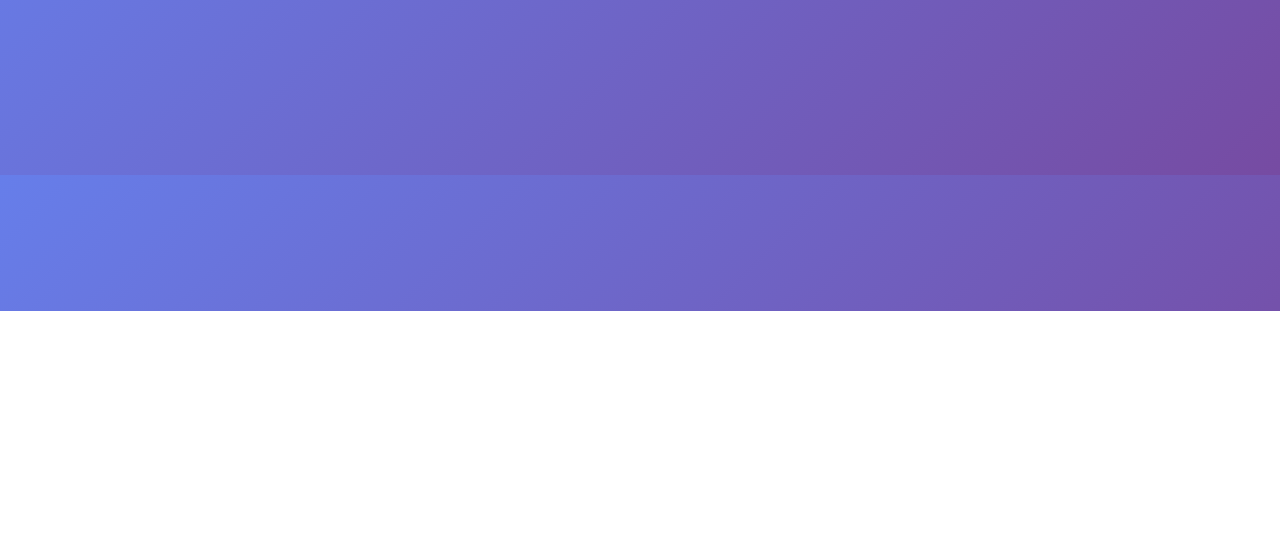
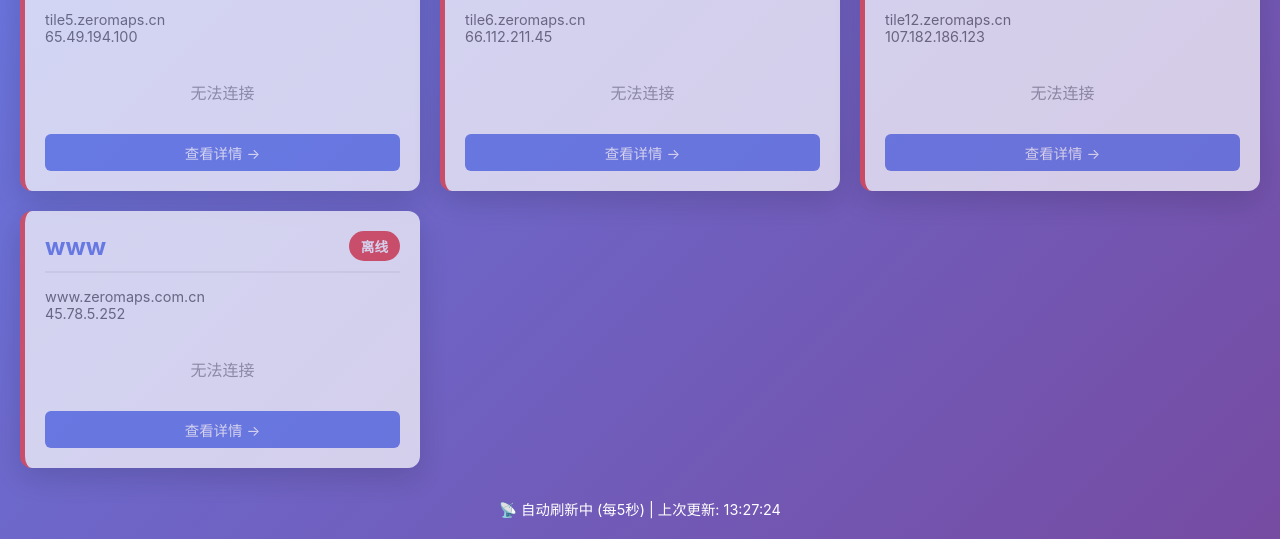
Before and after one commit to vistone/zeromaps-rpc, a website: page public/index.html in a window 1280 px wide. Shown: the part 489-1028 px from the top of the page. Before the commit the page ends 800 px from the top, so only its background shows below. Drawn offline with Linux system fonts and the light colour scheme; no server answers.

Commit message:
fix: 修复JavaScript模板字符串语法错误
问题: 反引号模板字符串在某些环境下显示为无效字符
解决: 将所有模板字符串改为普通字符串拼接
确保跨浏览器兼容性

```diff
--- a/public/index.html
+++ b/public/index.html
@@ -175,7 +175,7 @@
 
     async function fetchNodeStats(node) {
       try {
-        const response = await fetch(\`http://\${node.domain}:9528/api/stats\`, {
+        const response = await fetch('http://' + node.domain + ':9528/api/stats', {
           signal: AbortSignal.timeout(3000)
         });
         const stats = await response.json();
@@ -232,75 +232,71 @@
         const isOnline = node.status === 'online';
 
         if (!isOnline) {
-          return \`
-            <div class="node-card offline">
-              <div class="node-header">
-                <div class="node-name">\${node.name}</div>
-                <span class="node-status status-offline">离线</span>
-              </div>
-              <div class="node-info">
-                \${node.domain}<br>
-                \${node.ip}
-              </div>
-              <div style="text-align: center; color: #999; padding: 20px;">
-                \${node.error || '无法连接到服务器'}
-              </div>
-              <a href="http://\${node.domain}:9528" target="_blank" class="node-link">查看详情 →</a>
-            </div>
-          \`;
+          return '<div class="node-card offline">' +
+            '<div class="node-header">' +
+              '<div class="node-name">' + node.name + '</div>' +
+              '<span class="node-status status-offline">离线</span>' +
+            '</div>' +
+            '<div class="node-info">' +
+              node.domain + '<br>' +
+              node.ip +
+            '</div>' +
+            '<div style="text-align: center; color: #999; padding: 20px;">' +
+              (node.error || '无法连接到服务器') +
+            '</div>' +
+            '<a href="http://' + node.domain + ':9528" target="_blank" class="node-link">查看详情 →</a>' +
+          '</div>';
         }
 
         const stats = node.stats;
         const successRate = stats.ipv6.successRate || 0;
         const successClass = successRate >= 99 ? 'good' : (successRate >= 95 ? 'warning' : 'bad');
 
-        return \`
-          <div class="node-card online">
-            <div class="node-header">
-              <div class="node-name">\${node.name}</div>
-              <span class="node-status status-online">在线</span>
-            </div>
-            <div class="node-info">
-              \${node.domain}<br>
-              \${node.ip}
-            </div>
-            <div class="stats-grid">
-              <div class="stat-item">
-                <div class="stat-label">客户端</div>
-                <div class="stat-value">\${formatNumber(stats.clients)}</div>
-              </div>
-              <div class="stat-item">
-                <div class="stat-label">总请求</div>
-                <div class="stat-value">\${formatNumber(stats.requests.total)}</div>
-              </div>
-              <div class="stat-item">
-                <div class="stat-label">当前并发</div>
-                <div class="stat-value">\${stats.requests.concurrent}</div>
-              </div>
-              <div class="stat-item">
-                <div class="stat-label">QPS</div>
-                <div class="stat-value">\${stats.ipv6.qps.toFixed(2)}</div>
-              </div>
-              <div class="stat-item">
-                <div class="stat-label">成功率</div>
-                <div class="stat-value \${successClass}">\${successRate.toFixed(2)}%</div>
-              </div>
-              <div class="stat-item">
-                <div class="stat-label">平均RT</div>
-                <div class="stat-value">\${stats.ipv6.avgResponseTime}ms</div>
-              </div>
-              <div class="stat-item">
-                <div class="stat-label">IPv6池</div>
-                <div class="stat-value">\${stats.ipv6.total}</div>
-              </div>
-              <div class="stat-item">
-                <div class="stat-label">平衡度</div>
-                <div class="stat-value">\${stats.ipv6.balance}</div>
-              </div>
-            </div>
-            <a href="http://\${node.domain}:9528" target="_blank" class="node-link">查看详情 →</a>
-          </div>
-        \`;
+        return '<div class="node-card online">' +
+          '<div class="node-header">' +
+            '<div class="node-name">' + node.name + '</div>' +
+            '<span class="node-status status-online">在线</span>' +
+          '</div>' +
+          '<div class="node-info">' +
+            node.domain + '<br>' +
+            node.ip +
+          '</div>' +
+          '<div class="stats-grid">' +
+            '<div class="stat-item">' +
+              '<div class="stat-label">客户端</div>' +
+              '<div class="stat-value">' + formatNumber(stats.clients) + '</div>' +
+            '</div>' +
+            '<div class="stat-item">' +
+              '<div class="stat-label">总请求</div>' +
+              '<div class="stat-value">' + formatNumber(stats.requests.total) + '</div>' +
+            '</div>' +
+            '<div class="stat-item">' +
+              '<div class="stat-label">当前并发</div>' +
+              '<div class="stat-value">' + stats.requests.concurrent + '</div>' +
+            '</div>' +
+            '<div class="stat-item">' +
+              '<div class="stat-label">QPS</div>' +
+              '<div class="stat-value">' + stats.ipv6.qps.toFixed(2) + '</div>' +
+            '</div>' +
+            '<div class="stat-item">' +
+              '<div class="stat-label">成功率</div>' +
+              '<div class="stat-value ' + successClass + '">' + successRate.toFixed(2) + '%</div>' +
+            '</div>' +
+            '<div class="stat-item">' +
+              '<div class="stat-label">平均RT</div>' +
+              '<div class="stat-value">' + stats.ipv6.avgResponseTime + 'ms</div>' +
+            '</div>' +
+            '<div class="stat-item">' +
+              '<div class="stat-label">IPv6池</div>' +
+              '<div class="stat-value">' + stats.ipv6.total + '</div>' +
+            '</div>' +
+            '<div class="stat-item">' +
+              '<div class="stat-label">平衡度</div>' +
+              '<div class="stat-value">' + stats.ipv6.balance + '</div>' +
+            '</div>' +
+          '</div>' +
+          '<a href="http://' + node.domain + ':9528" target="_blank" class="node-link">查看详情 →</a>' +
+        '</div>';
       }).join('');
     }
 
```
